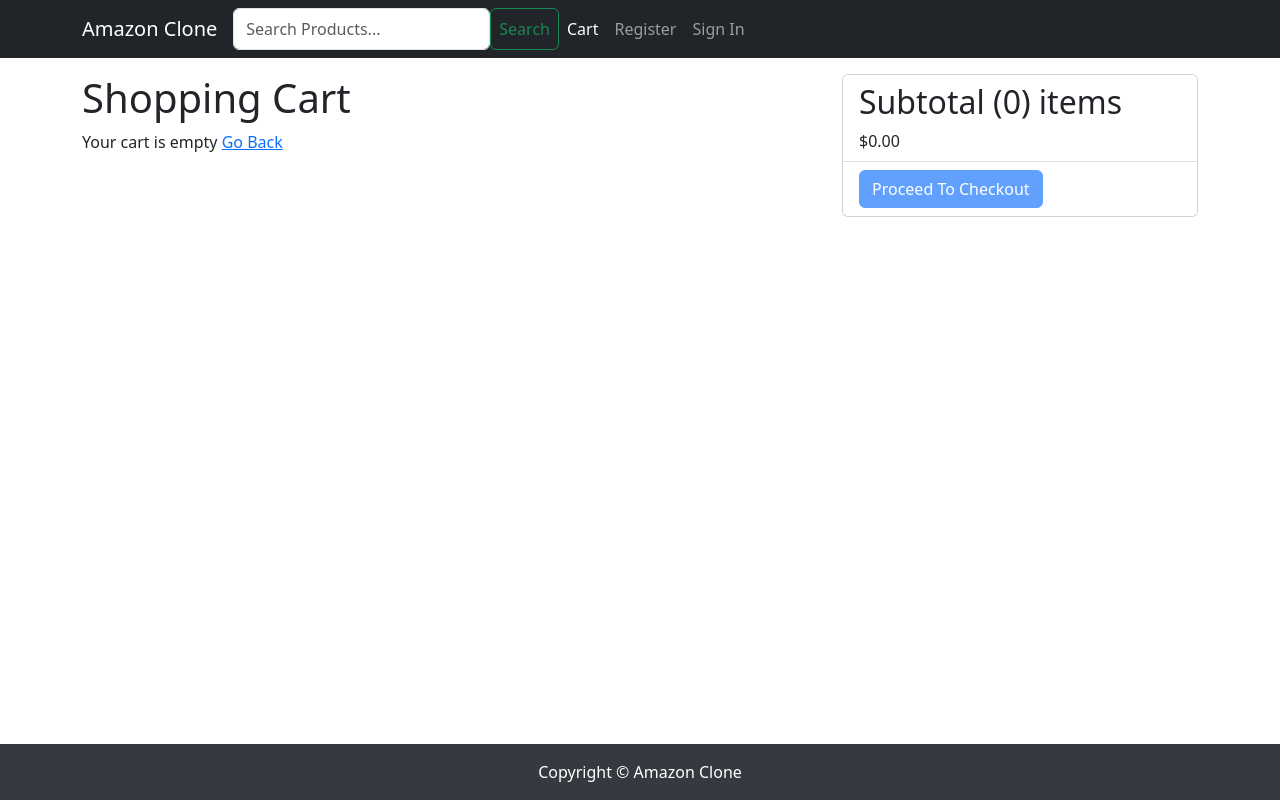
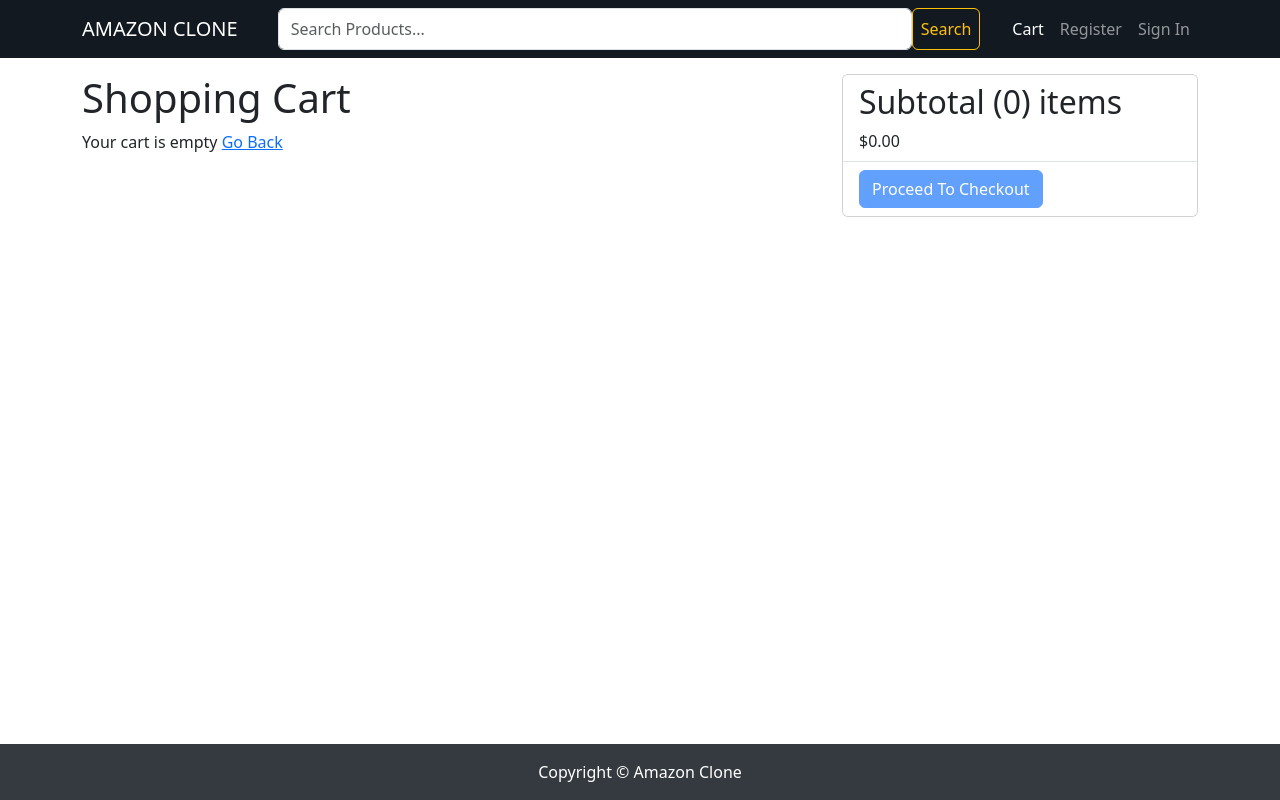
Before and after one commit to Teja3993/amazon-clone, a React (Create React App) app in the folder frontend/: page /cart in a window 1280 px wide. Built offline with nearby package versions, Linux system fonts and the light colour scheme.

Commit message:
AC-50: Enhanced navbar styling and logo

```diff
--- a/frontend/src/components/Header.js
+++ b/frontend/src/components/Header.js
@@ -1,5 +1,5 @@
 import React from 'react';
-import { useDispatch, useSelector } from 'react-redux'; // <--- NEW
+import { useDispatch, useSelector } from 'react-redux';
 import { Navbar, Nav, Container, NavDropdown } from 'react-bootstrap';
 import { LinkContainer } from 'react-router-bootstrap';
 import SearchBox from './SearchBox';
@@ -9,44 +9,41 @@ const Header = () => {
   const dispatch = useDispatch();
   const navigate = useNavigate();
 
-  // Get user info from Redux
   const userLogin = useSelector((state) => state.userLogin);
   const { userInfo } = userLogin;
 
   const logoutHandler = () => {
-    // 1. Clear ALL local storage items, not just user info
     localStorage.removeItem('userInfo');
-    localStorage.removeItem('cartItems');        // <--- NEW
-    localStorage.removeItem('shippingAddress');  // <--- NEW
-    localStorage.removeItem('paymentMethod');    // <--- NEW
-
-    // 2. Clear Redux
+    localStorage.removeItem('cartItems');
+    localStorage.removeItem('shippingAddress');
+    localStorage.removeItem('paymentMethod');
     dispatch({ type: 'USER_LOGOUT' });
-
-    // 3. Optional: Reload page to clear any lingering Redux state
-    // navigate('/login');
-    // OR cleaner:
     document.location.href = '/login';
   };
 
+  // Amazon's dark blue hex code: #131921
   return (
     <header>
-      <Navbar bg='dark' variant='dark' expand='lg' collapseOnSelect>
+      <Navbar style={{ backgroundColor: '#131921' }} variant='dark' expand='lg' collapseOnSelect>
         <Container>
           <LinkContainer to='/'>
-            <Navbar.Brand>Amazon Clone</Navbar.Brand>
+            <Navbar.Brand style={{ fontSize: '1.4rem', fontWeight: 'bold', letterSpacing: '1px' }}>
+              AMAZON CLONE
+            </Navbar.Brand>
           </LinkContainer>
+
           <Navbar.Toggle aria-controls='basic-navbar-nav' />
           <Navbar.Collapse id='basic-navbar-nav'>
             <SearchBox />
-            <Nav className='ml-auto'>
+
+            {/* CHANGE: 'ms-auto' pushes items to the RIGHT in Bootstrap 5 */}
+            <Nav className='ms-auto'>
               <LinkContainer to='/cart'>
                 <Nav.Link>
                   <i className='fas fa-shopping-cart'></i> Cart
                 </Nav.Link>
               </LinkContainer>
 
-              {/* CONDITIONAL RENDERING: Show User Name if logged in, else Sign In */}
               {userInfo ? (
                 <NavDropdown title={userInfo.name} id='username'>
                   <LinkContainer to='/profile'>
@@ -58,12 +55,16 @@ const Header = () => {
                 </NavDropdown>
               ) : (
                 <>
-                <LinkContainer to='/register'>
-                  <Nav.Link><i className='fas fa-user-plus'></i> Register</Nav.Link>
-                </LinkContainer>
-                <LinkContainer to='/login'>
-                  <Nav.Link><i className='fas fa-user'></i> Sign In</Nav.Link>
-                </LinkContainer>
+                  <LinkContainer to='/register'>
+                    <Nav.Link>
+                      <i className='fas fa-user-plus'></i> Register
+                    </Nav.Link>
+                  </LinkContainer>
+                  <LinkContainer to='/login'>
+                    <Nav.Link>
+                      <i className='fas fa-user'></i> Sign In
+                    </Nav.Link>
+                  </LinkContainer>
                 </>
               )}
             </Nav>
--- a/frontend/src/components/SearchBox.js
+++ b/frontend/src/components/SearchBox.js
@@ -15,16 +15,18 @@ const SearchBox = () => {
     }
   };
 
+  // CHANGE: Added 'flex-grow-1' to force it to take middle space
+  // Added 'mx-4' to give it spacing from the Logo and the Links
   return (
-    <Form onSubmit={submitHandler} className='d-flex'>
+    <Form onSubmit={submitHandler} className='d-flex flex-grow-1 mx-4'>
       <Form.Control
         type='text'
         name='q'
         onChange={(e) => setKeyword(e.target.value)}
         placeholder='Search Products...'
-        className='mr-sm-2 ml-sm-5'
+        className='mr-sm-2'
       ></Form.Control>
-      <Button type='submit' variant='outline-success' className='p-2'>
+      <Button type='submit' variant='outline-warning' className='p-2'>
         Search
       </Button>
     </Form>
```
